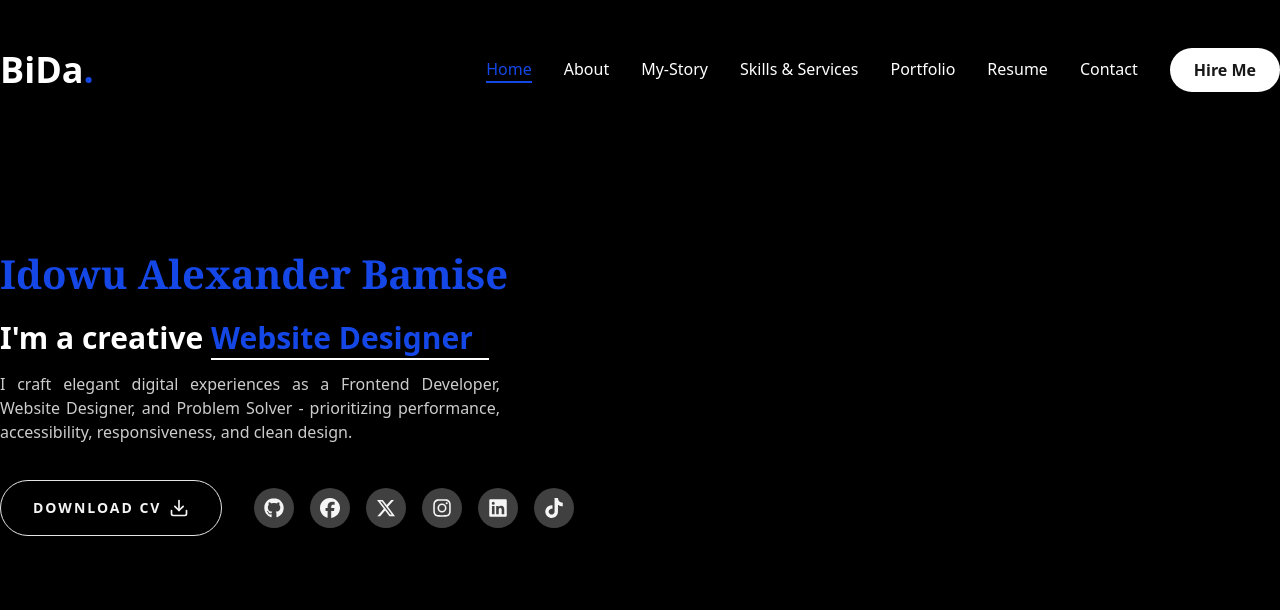
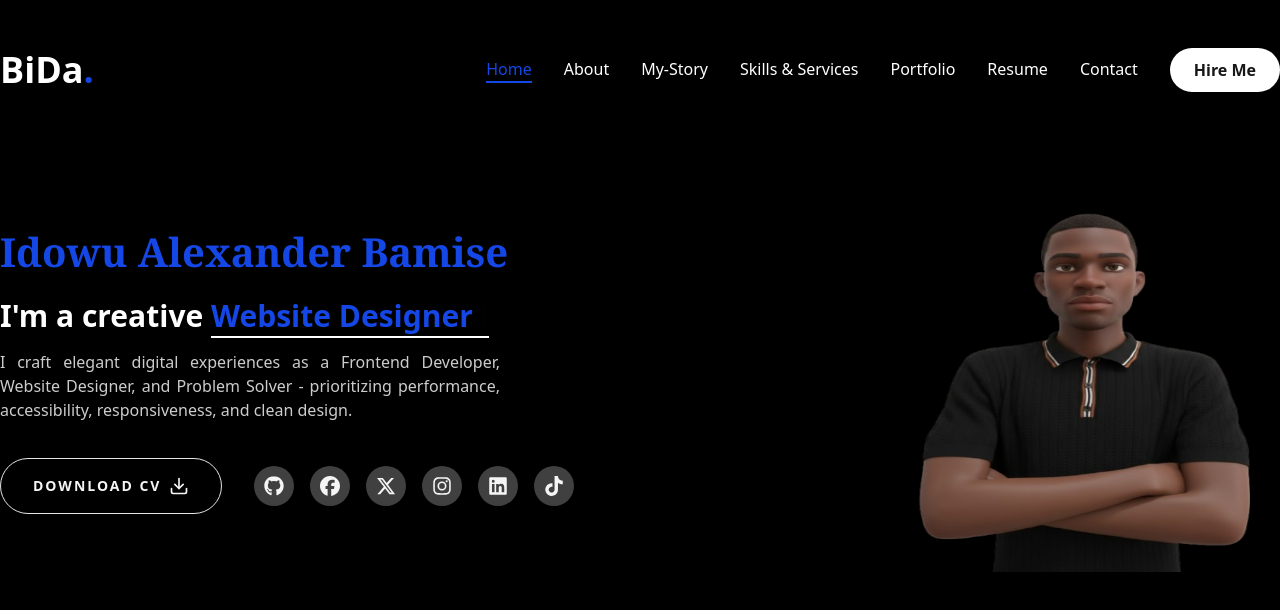
Before and after one commit to Bida3443/Bida-dev, a Next.js app: page / in a window 1280 px wide. Shown: the top 610 px of the page. Built offline with nearby package versions, Linux system fonts and the light colour scheme.

Commit message:
My Porfolio

```diff
--- a/app/page.tsx
+++ b/app/page.tsx
@@ -8,7 +8,7 @@ import Photo from "@/components/Photo";
 export default function Home() {
   return (
     <section className="h-full">
-      <div className="container mx-auto mt-20 h-full">
+      <div className="container mx-auto  h-full">
         <div className="flex flex-col xl:flex-row md:flex-row items-center justify-between xl:pt-8 xl:pb-24">
           <div className="text-center xl:text-left">
 
--- a/components/Photo.tsx
+++ b/components/Photo.tsx
@@ -1,23 +1,29 @@
+"use client"
+
 import {motion} from "framer-motion"
 import Image from "next/image"
-import Bida from "../../Bida-dev/public/Bida.png"
+import Bida from "../public/Bidaa.png";
 
 
 export default function Photo () {
     return(
         <div className="w-full h-full relative">
             <motion.div>
-            <div className=" xl:">
+                <div className="w-100 h-100">
                     <Image
+            src={Bida}
+            // fill
+            alt="Bida"
+            // width={400}
+            // height={100}
+            className=""
             priority
             quality={100}
             fill
-                src={Bida}
-                alt=""
-
             />
                 </div>
             </motion.div>
+
         </div>
     )
 }
```
Also changed, not shown: public/Bidaa.png (added). Lines whose indentation alone changed are shown as unchanged.
